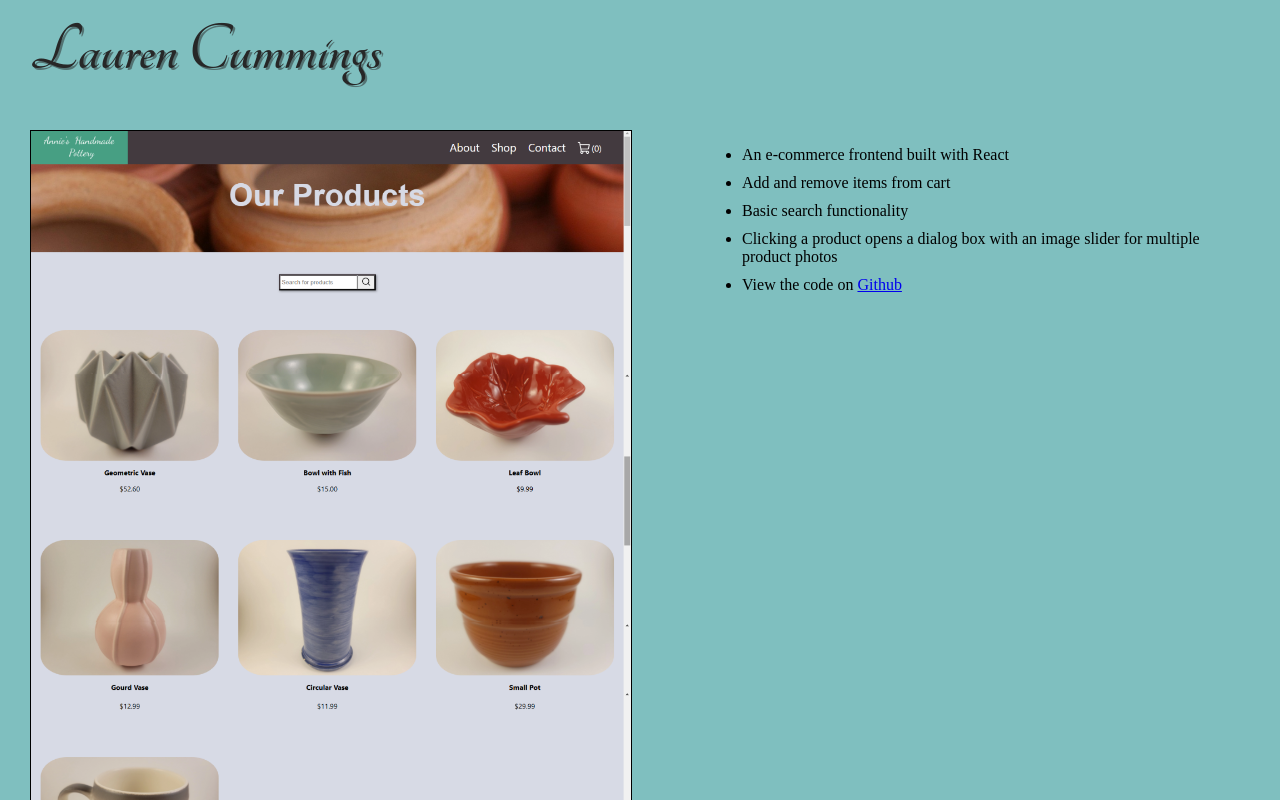
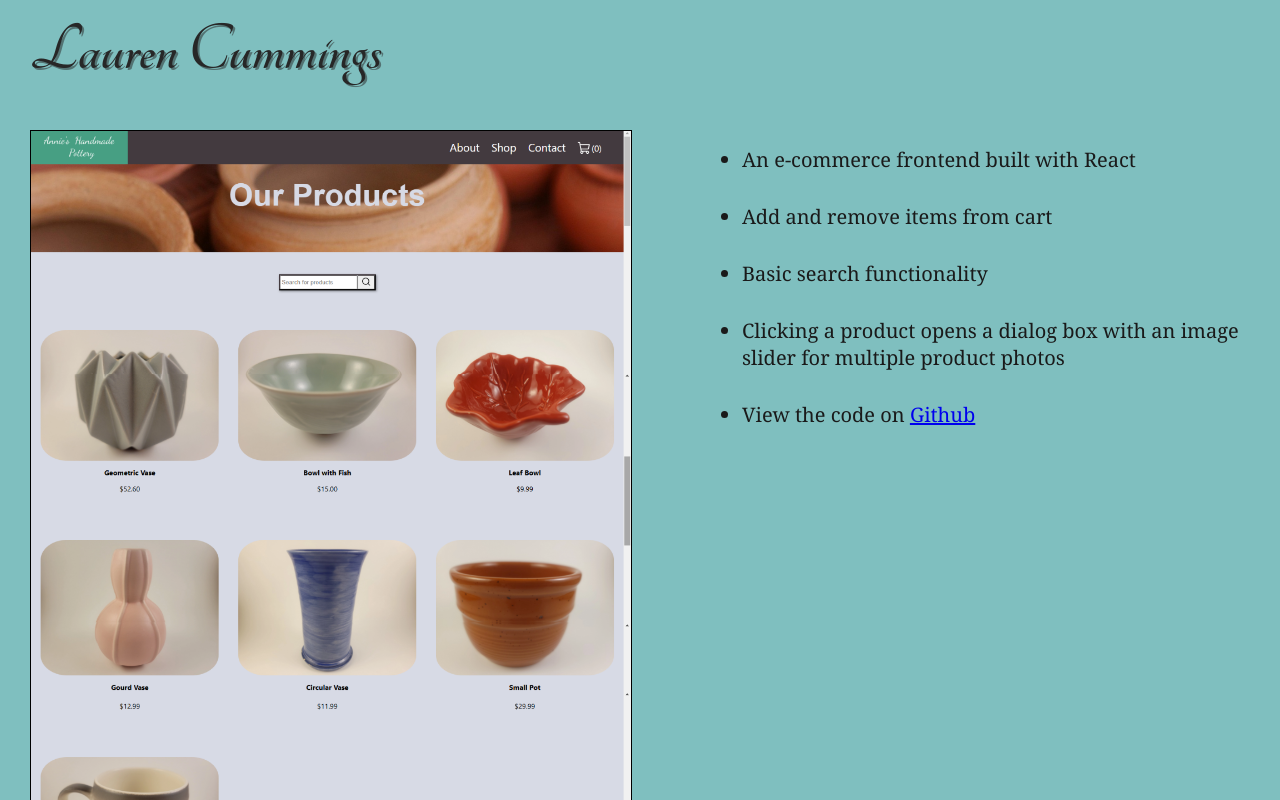
Before and after one commit to LaurenCummings/portfolio-project, a React (Vite) app: page /shop-project in a window 1280 px wide. Shown: the top 800 px of the page. Built offline with nearby package versions, Linux system fonts and the light colour scheme.

Commit message:
Changed li styling on project pages

```diff
--- a/src/css/Project.css
+++ b/src/css/Project.css
@@ -25,7 +25,10 @@
 }
 
 .project-details li {
-    margin-bottom: 10px;
+    margin-bottom: 30px;
+    font-family: Georgia, 'Times New Roman', Times, serif;
+    font-size: 20px;
+    color: rgb(26, 26, 26);
 }
 
 @media (max-width: 900px) {
```
